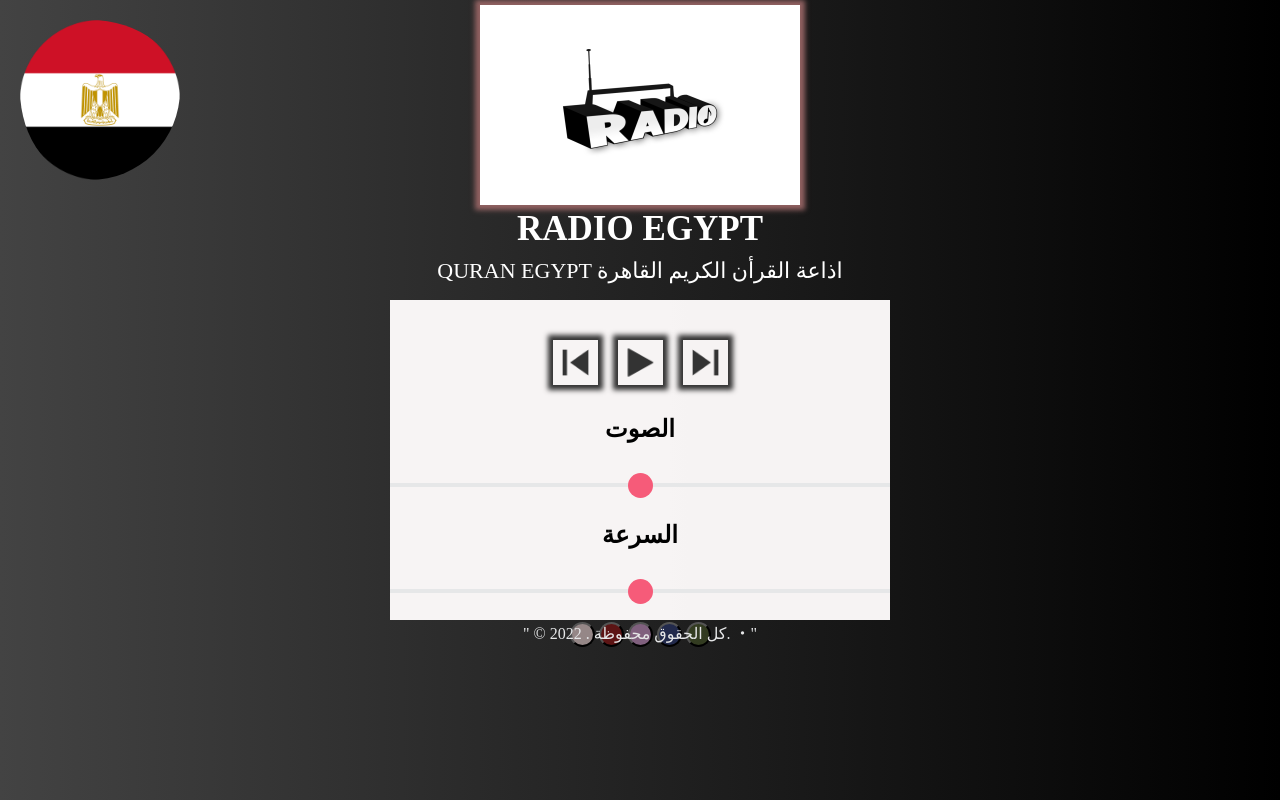
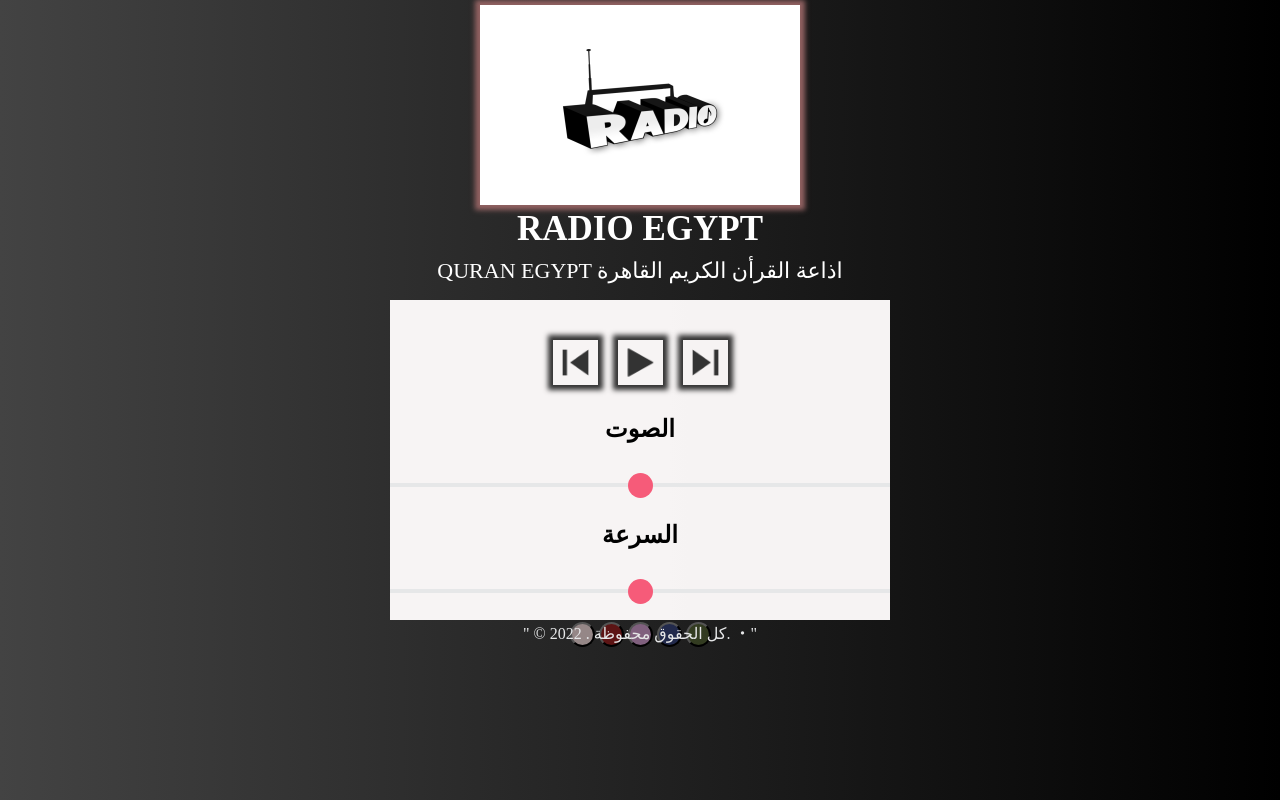
Before and after one commit to mohamedbehriy/radio.js, a plain HTML site: page index.html in a window 1280 px wide. Drawn offline with Linux system fonts and the light colour scheme.

Commit message:
Update index.html

```diff
--- a/index.html
+++ b/index.html
@@ -9,7 +9,7 @@
     <title>radio</title>
 </head>
 <body id="body">
-    <img src="flagegypt.png" alt="" id="flagegypt">
+
     <main id="Main">
         <header>
 
```
